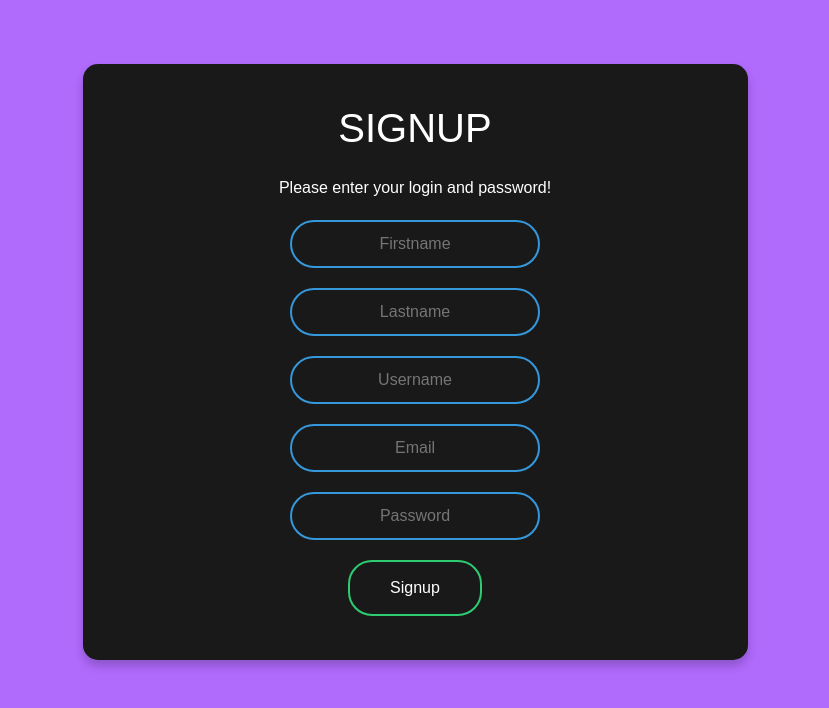
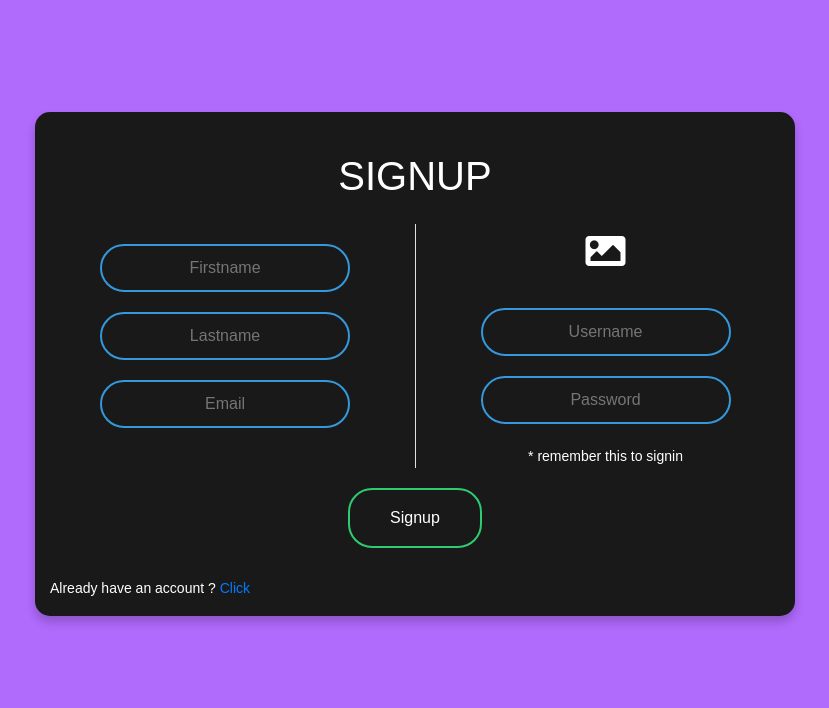
Before and after one commit to Aman16-ai/FRNZ_Zone, a Django app: page /register in a window 1280 px wide. Shown: the top 708 px of the page, without its empty margins (225-1054 px from the left). Run offline with Django 3.2, Linux system fonts and the light colour scheme; some libraries are stand-ins or nearby versions.

Commit message:
image system added

```diff
--- a/Frnz_Accounts/urls.py
+++ b/Frnz_Accounts/urls.py
@@ -1,6 +1,8 @@
 from django.conf.urls import include
 from django.contrib import admin
 from django.urls import path,re_path
+from django.conf import settings
+from django.conf.urls.static import static
 from . import views
 
 urlpatterns = [
@@ -16,3 +18,5 @@ urlpatterns = [
     path('declinereq/<int:senderid>',views.declinereq,name="declinereq"),
 
 ]
+urlpatterns += static(settings.STATIC_URL, document_root=settings.STATIC_ROOT)
+urlpatterns += static(settings.MEDIA_URL, document_root=settings.MEDIA_ROOT)
--- a/Frnz_Accounts/views.py
+++ b/Frnz_Accounts/views.py
@@ -34,6 +34,7 @@ def login_page(request):
 def handleSignup(request):
 
         if request.method == 'POST':
+            myfile = request.FILES['image']
             username = request.POST['Username']
             firstname = request.POST['Firstname']
             lastname = request.POST['Lastname']
@@ -45,7 +46,7 @@ def handleSignup(request):
                 user.first_name = firstname
                 user.last_name = lastname
                 if user is not None:
-                    userProfile = user_profile(user = user,fullname = firstname+" "+lastname)
+                    userProfile = user_profile(user = user,fullname = firstname+" "+lastname,image=myfile)
                     userProfile.save()
                     user.save()
                     return redirect("/")
@@ -79,6 +80,7 @@ def edit_profile(request):
     # Fetching authenticated user1
     user1=user_profile.getUserProfileByUserId(request.user)
     get_user=User.objects.get(username__contains=request.user)
+    print(user1.image)
     print(user1.user.email)
 
     # Total friends objects ( wheter True or False )
--- a/templates/accounts/register1.html
+++ b/templates/accounts/register1.html
@@ -7,28 +7,85 @@
     <meta charset="utf-8">
 
     <!-- Bootstrap CSS v5.2.0-beta1 -->
-    <link rel="stylesheet" href="https://cdn.jsdelivr.net/npm/bootstrap@4.6.1/dist/css/bootstrap.min.css" integrity="sha384-zCbKRCUGaJDkqS1kPbPd7TveP5iyJE0EjAuZQTgFLD2ylzuqKfdKlfG/eSrtxUkn" crossorigin="anonymous">
-	<link rel="stylesheet" href="https://use.fontawesome.com/releases/v5.5.0/css/all.css"
-		integrity="sha384-B4dIYHKNBt8Bc12p+WXckhzcICo0wtJAoU8YZTY5qE0Id1GSseTk6S+L3BlXeVIU" crossorigin="anonymous">
+    <link
+    rel="stylesheet"
+    href="https://cdn.jsdelivr.net/npm/bootstrap@4.6.1/dist/css/bootstrap.min.css"
+    integrity="sha384-zCbKRCUGaJDkqS1kPbPd7TveP5iyJE0EjAuZQTgFLD2ylzuqKfdKlfG/eSrtxUkn"
+    crossorigin="anonymous"
+  />
+  <link
+    rel="stylesheet"
+    href="https://use.fontawesome.com/releases/v5.5.0/css/all.css"
+    integrity="sha384-B4dIYHKNBt8Bc12p+WXckhzcICo0wtJAoU8YZTY5qE0Id1GSseTk6S+L3BlXeVIU"
+    crossorigin="anonymous"
+  />
   <script src="https://ajax.googleapis.com/ajax/libs/jquery/3.3.1/jquery.min.js"></script>
   <script src="//maxcdn.bootstrapcdn.com/bootstrap/4.1.1/js/bootstrap.min.js"></script>
   <script src="https://ajax.googleapis.com/ajax/libs/jquery/3.3.1/jquery.min.js"></script>
   <script src="//cdnjs.cloudflare.com/ajax/libs/jquery/3.2.1/jquery.min.js"></script>
     <link rel="stylesheet" href="{% static 'css/login.css' %}">
   </head>
+  <style>
+    .upload-btn-wrapper {
+  position: relative;
+  cursor: pointer !important;
+  overflow: hidden;
+  display: inline-block;
+}
+
+.btn {
+  /* border: 2px solid gray; */
+  color: white;
+  /* background-color: white; */
+  cursor: crosshair !important;
+  /* padding: 8px 20px; */
+  border-radius: 8px;
+  font-size: 20px;
+  font-weight: bold;
+}
+
+.upload-btn-wrapper input[type=file] {
+  font-size: 100px;
+  cursor: pointer !important;
+  position: absolute;
+  left: 0;
+  top: 0;
+  opacity: 0;
+}
+  </style>
   <body>
     <div class="container py-3 mt-5">
       <div class="row d-flex justify-content-center ">
-          <div class="col-12 col-md-8 col-lg-6 col-xl-7 py-3 " style="background: #191919;box-shadow: 0 6px 10px 0 rgba(0,0,0,0.2);border-radius: 15px;">
-            <form action="/handleSignup" method="post" class="box text-white py-2" onsubmit="return validationHandler()">
-                <h1 class="text-white py-3">Signup</h1>
-                <p class="text-white">Please enter your login and password!</p>
+        <div class=" col-md-8 py-3 m-5" style="background: #191919;box-shadow: 0 6px 10px 0 rgba(0,0,0,0.2);border-radius: 15px;">
+            <form action="/handleSignup"
+                   method="post"
+                   class="box text-white py-2"
+                   enctype="multipart/form-data"
+                   onsubmit="return validationHandler()">
+                <h1 class="text-white py-3" class="">Signup</h1>
+                <!-- <p class="text-white">Please enter your login and password!</p>  -->
                 {% csrf_token %}
+                <div class="row">
+                  <div class="col-md-6 col-sm-6 col-xl-6">
                     <input   type="text" id="firstNametxt"   name="Firstname" placeholder="Firstname" />
                     <input  type="text" id="lastNametxt"   name="Lastname" placeholder="Lastname" />
+                    <input  type="email" id="email"   name="Email" placeholder="Email" />
+                  </div>
+                  <div class="col-md-6 col-sm-6 border-left col-xl-6">
+                    <div class="upload-btn-wrapper">
+                      <button class="btn"><i class="fas fa-2x fa-image"></i></button>
+                      <input type="file" id="image" name="image" >
+                    </div>
                     <input  type="text" id="userNametxt"  name="Username" placeholder="Username" />
-                <input  type="email" id="email"   name="Email" placeholder="Email" />
                     <input  type="password" id="passwordtxt"  name="Password" placeholder="Password" />
+                    <small class="p-0 m-0 mt-0">* remember this to signin</small>
+                  </div>
+                </div>
+                <!-- <input   type="text" id="firstNametxt"   name="Firstname" placeholder="Firstname" />
+                <input  type="text" id="lastNametxt"   name="Lastname" placeholder="Lastname" />
+                <input  type="text" id="userNametxt"  name="Username" placeholder="Username" /> -->
+                <!-- <input  type="email" id="email"   name="Email" placeholder="Email" />
+                <input  type="password" id="passwordtxt"  name="Password" placeholder="Password" /> -->
                 <!-- <div class="row">
                     <div class="col-md-6 col-12">
                         <div class="form-group form-check">
@@ -39,12 +96,13 @@
                     <div class="col-md-6 col-12 bn">Forgot password</div>
                 </div> -->
                 <!-- <button type="submit" class="btn btn-block btn-primary btn-lg"><small><i class="far fa-user pr-2"></i>Signup</small></button> -->
-                <input type="submit" name="" value="Signup" href="#" />
+                <input class="py-3" type="submit" name="" value="Signup" href="#" />
             </form>
+            <small class="text-white" style="justify-content:right;">Already have an account ? <a href="/login">Click</a></small>
           </div>
         </div>
       </div>
     <!-- Bootstrap JavaScript Libraries -->
-    <script src="{% static 'js/register.js' %}"></script>
+    <!-- <script src="{% static 'js/register.js' %}"></script> -->
   </body>
 </html>
--- a/templates/user_personal/edit_profile.html
+++ b/templates/user_personal/edit_profile.html
@@ -33,8 +33,10 @@
             <div class="col-lg-4">
               <div class="card gradient-custom mb-3">
                 <div class="card-body text-center">
-                  <img src="https://mdbcdn.b-cdn.net/img/Photos/new-templates/bootstrap-chat/ava3.webp" alt="avatar"
-                    class="rounded-circle img-fluid" style="width: 150px;">
+                <a href="{{ data.image.url }}">
+                  <img src="{{ data.image.url }}" alt="avatar"
+                  class="rounded-circle img-fluid" style="width: 150px;">
+                </a>
                   <h5 class="my-3">{{ data.user.username }}</h5>
                   <p class="text-muted mb-1">Full Stack Developer</p>
                   <p class="text-muted mb-4">Bay Area, San Francisco, CA</p>
```
Also changed, not shown: templates/accounts/signin.html (+0 -17 lines), db.sqlite3, media/expimg/360_F_133149161_cZzY9SYCE9FjMOwMGRJ26W8OqMZx1opU.jpg (added), media/expimg/avatar-3637425_960_720.webp (added), media/expimg/avtar.jpeg (added). Lines whose indentation alone changed are shown as unchanged.
